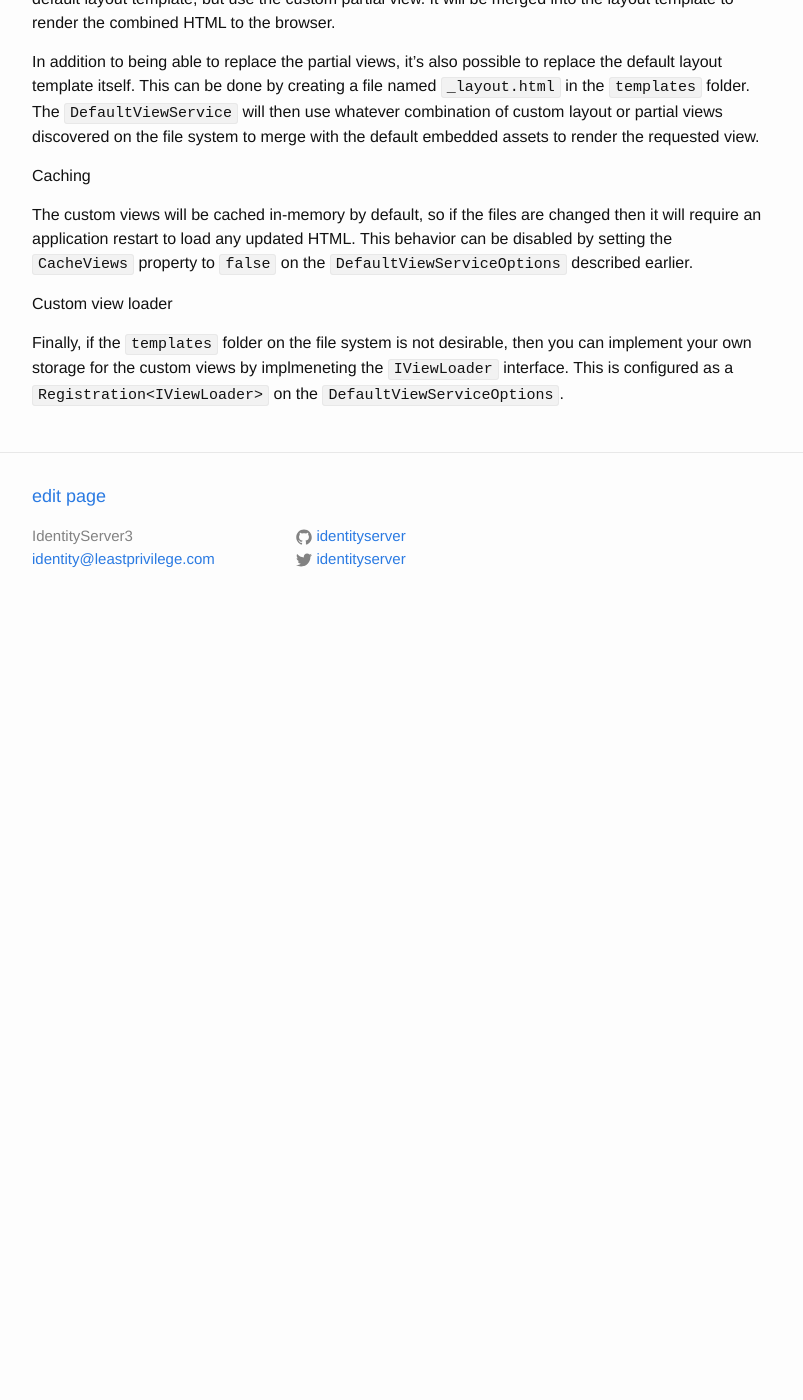
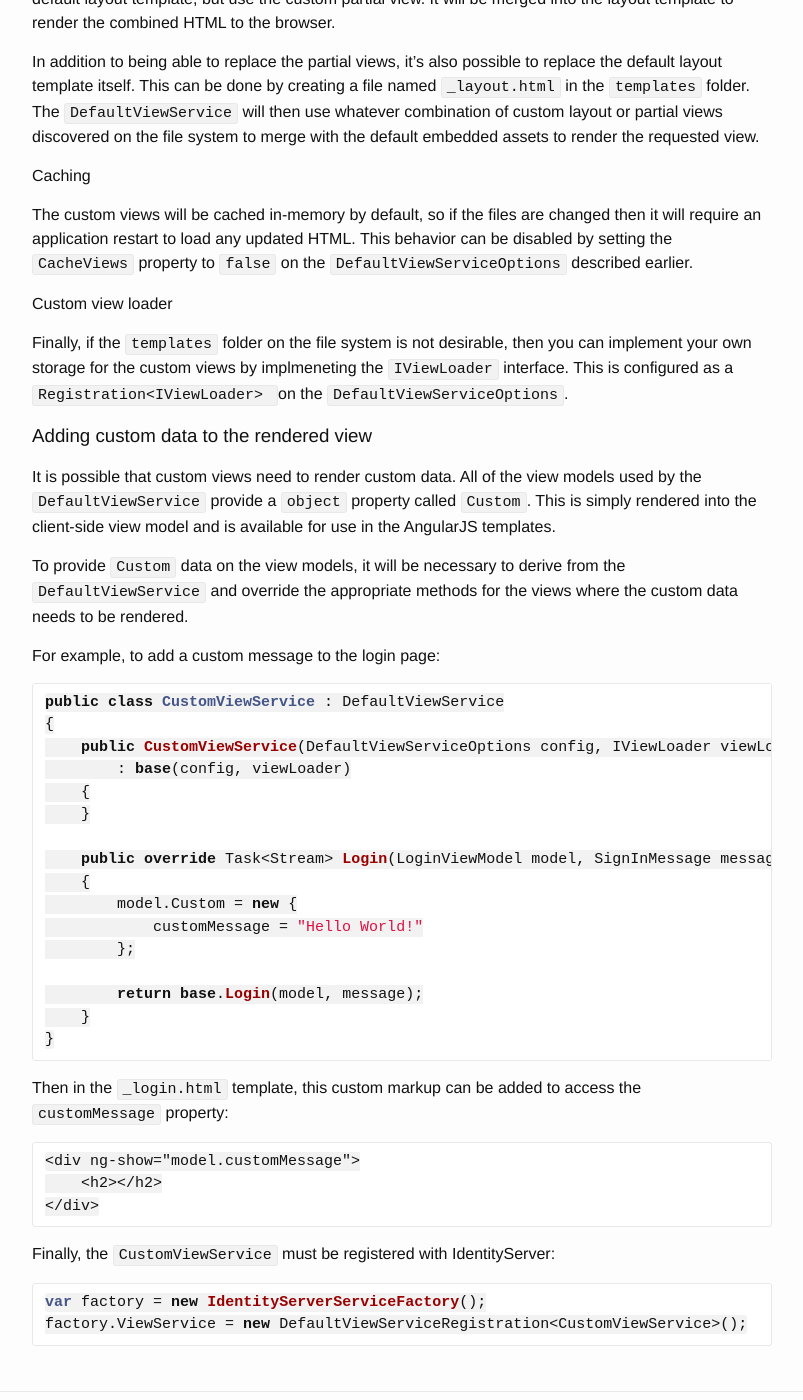
Before and after one commit to IdentityServer/Documentation, a Jekyll site: the page built from docsv2/advanced/DefaultViewService.md, in a window 1280 px wide and 1400 px high, scrolled down 1721 px. Shown: the whole window, without its empty margins (238-1041 px from the left). Built offline with Jekyll 4.4.1, drawn with Linux system fonts in a browser that asks for light colours; Markdown is read by kramdown in place of the engine named in the settings; before the commit the page ends 2351 px from its top, so only the background shows below that.

Commit message:
updated to include adding custom data to view models

````diff
--- a/docsv2/advanced/DefaultViewService.md
+++ b/docsv2/advanced/DefaultViewService.md
@@ -61,4 +61,47 @@ The custom views will be cached in-memory by default, so if the files are change
 
 #### Custom view loader
 
-Finally, if the `templates` folder on the file system is not desirable, then you can implement your own storage for the custom views by implmeneting the `IViewLoader` interface. This is configured as a `Registration<IViewLoader>` on the  `DefaultViewServiceOptions`.
+Finally, if the `templates` folder on the file system is not desirable, then you can implement your own storage for the custom views by implmeneting the `IViewLoader` interface. This is configured as a `Registration<IViewLoader>
+    ` on the  `DefaultViewServiceOptions`.
+
+### Adding custom data to the rendered view
+
+It is possible that custom views need to render custom data. All of the view models used by the  `DefaultViewService` provide a `object` property called `Custom`. This is simply rendered into the client-side view model and is available for use in the AngularJS templates.
+
+To provide `Custom` data on the view models, it will be necessary to derive from the `DefaultViewService` and override the appropriate methods for the views where the custom data needs to be rendered.
+
+For example, to add a custom message to the login page:
+
+```csharp
+public class CustomViewService : DefaultViewService
+{
+    public CustomViewService(DefaultViewServiceOptions config, IViewLoader viewLoader)
+        : base(config, viewLoader)
+    {
+    }
+
+    public override Task<Stream> Login(LoginViewModel model, SignInMessage message)
+    {
+        model.Custom = new {
+            customMessage = "Hello World!"
+        };
+
+        return base.Login(model, message);
+    }
+}
+```
+
+Then in the `_login.html` template, this custom markup can be added to access the `customMessage` property:
+
+```
+<div ng-show="model.customMessage">
+    <h2>{{model.customMessage}}</h2>
+</div>
+```
+
+Finally, the `CustomViewService` must be registered with IdentityServer:
+
+```csharp
+var factory = new IdentityServerServiceFactory();
+factory.ViewService = new DefaultViewServiceRegistration<CustomViewService>();
+```
````
